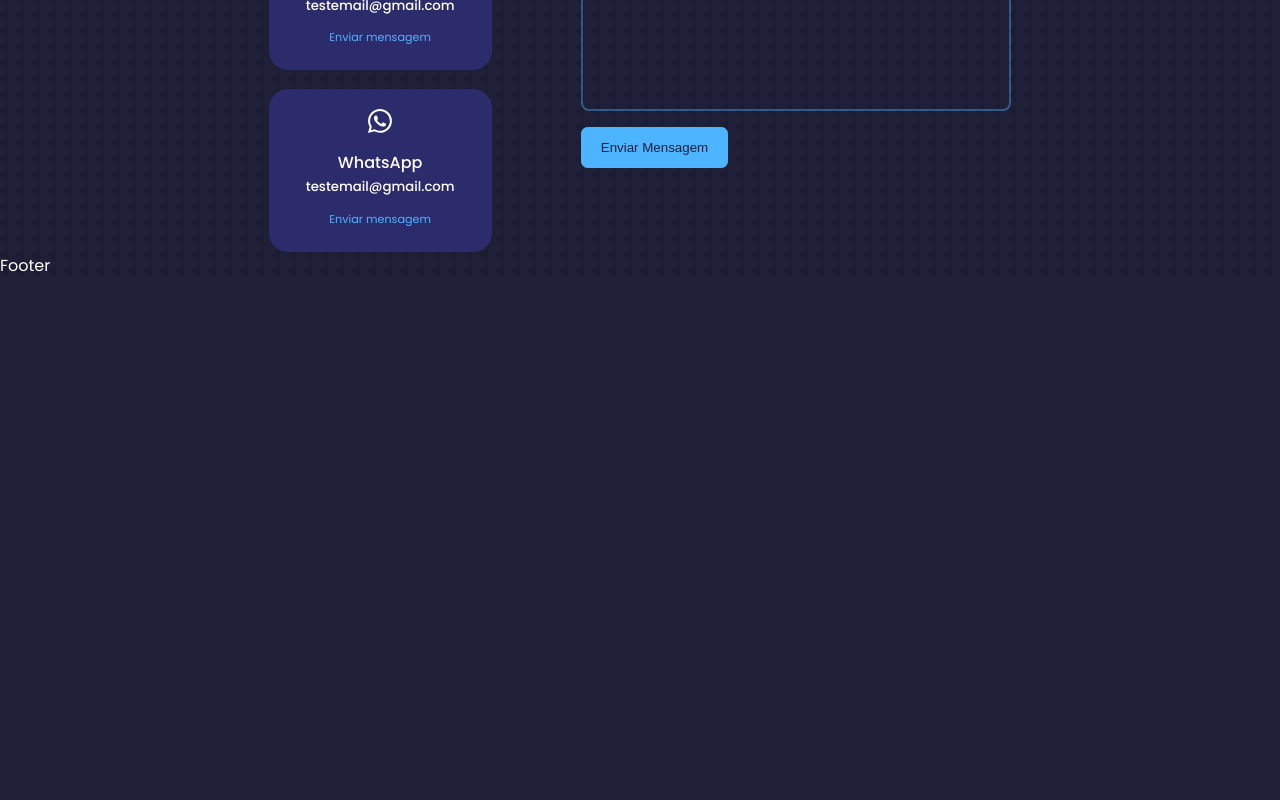
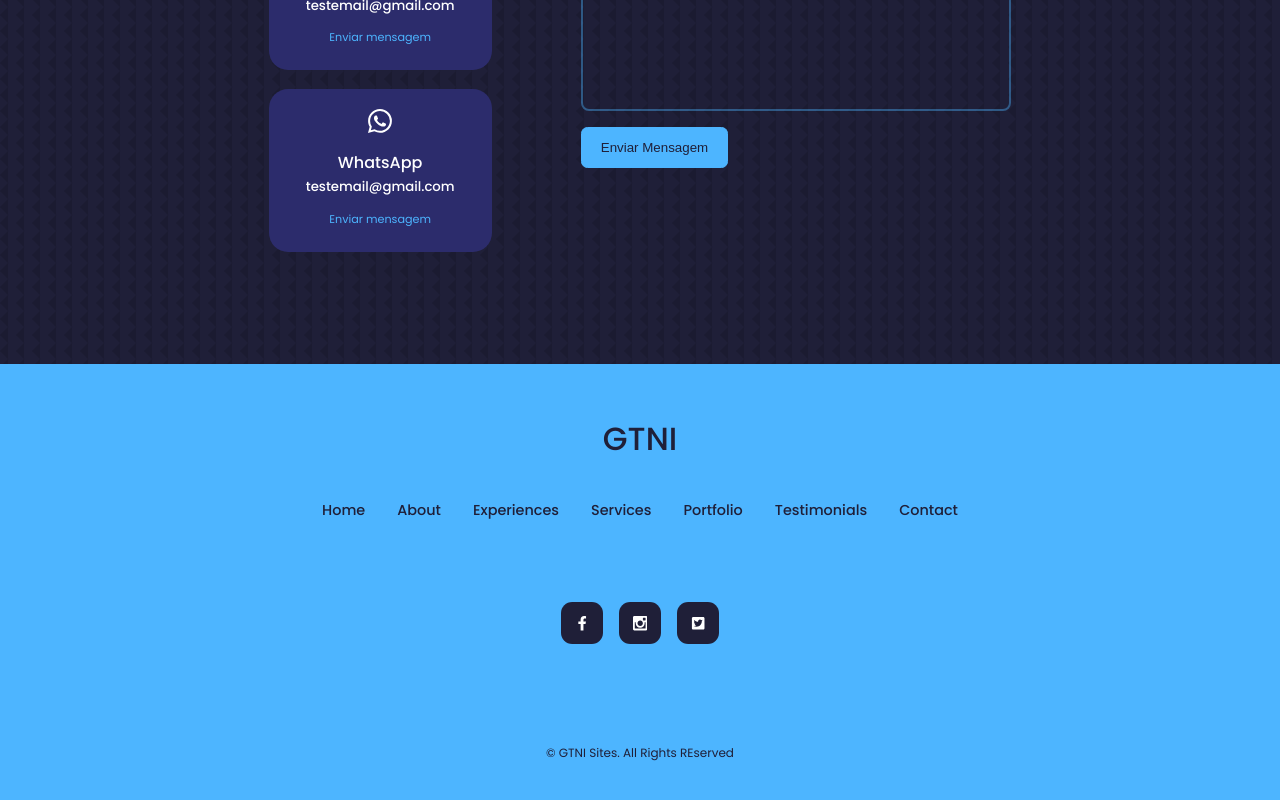
Before and after one commit to glecio/portfolio-react, a React (Create React App) app: page / in a window 1280 px wide. Shown: the part 5017-5817 px from the top of the page. Before the commit the page ends 5296 px from the top, so only its background shows below. Built offline with nearby package versions, Linux system fonts and the light colour scheme.

Commit message:
Footer Component

```diff
--- a/src/components/footer/Footer.jsx
+++ b/src/components/footer/Footer.jsx
@@ -1,9 +1,32 @@
 import React from 'react'
 import './footer.css'
+import {FaFacebookF} from 'react-icons/fa'
+import {ImInstagram} from 'react-icons/im'
+import {FaTwitterSquare} from 'react-icons/fa'
 
 const Footer = () => {
   return (
-    <div>Footer</div>
+    <footer>
+      <a href="#" className='footer__logo'>GTNI</a>
+      <ul className="permalinks">
+        <li><a href="#">Home</a></li>
+        <li><a href="#about">About</a></li>
+        <li><a href="#experiences">Experiences</a></li>
+        <li><a href="#services">Services</a></li>
+        <li><a href="#portfolio">Portfolio</a></li>
+        <li><a href="#testimonials">Testimonials</a></li>
+        <li><a href="#contact">Contact</a></li>
+      </ul>
+      <div className="footer__socials">
+        <a href="https://facebook.com"><FaFacebookF /></a>
+        <a href="https://facebook.com"><ImInstagram /></a>
+        <a href="https://facebook.com"><FaTwitterSquare /></a>
+
+      </div>
+      <div className="footer__copyright">
+        <small>&copy; GTNI Sites. All Rights REserved</small>
+      </div>
+    </footer>
   )
 }
 
--- a/src/components/footer/footer.css
+++ b/src/components/footer/footer.css
@@ -0,0 +1,71 @@
+footer {
+    background: var(--color-primary);
+    padding: 3rem 0;
+    text-align: center;
+    font-size: 0.9rem;
+    margin-top: 7rem;
+
+}
+
+footer a {
+    color: var(--color-bg);
+    font-weight: 500;
+    margin-bottom: 2rem;
+    display: inline-block;
+}
+
+.footer__logo {
+    font-size: 2rem;
+    font-weight: 500;
+    margin-bottom: 2rem ;
+    display: block;
+}
+
+.permalinks {
+    display: flex;
+    flex-wrap: wrap;
+    justify-content: center;
+    gap: 2rem;
+    margin: 0 auto 3rem;
+}
+
+.footer__socials {
+    display: flex;
+    justify-content: center;
+    gap: 1rem;
+    margin-bottom: 4rem;
+}
+
+.footer__socials a {
+    background: var(--color-bg) ;
+    color: var(--color-white);
+    padding: 0.8rem;
+    border-radius: 0.7rem;
+    display: flex;
+    border: 1px solid transparent;
+}
+
+.footer__socials a:hover {
+    background-color: transparent;
+    color: var(--color-bg);
+    border-color: var(--color-bg);
+}
+
+.footer__copyright {
+    margin-bottom: 4rem;
+    color: var(--color-bg);
+}
+
+
+
+/* ===================== MEDIA QUERIES (SMALL DEVICES) ===================== */
+@media screen and (max-width: 600px){
+    .permalinks {
+        flex-direction: column;
+        gap: 1.5rem;
+    }
+
+    .footer__socials {
+        margin-bottom: 2.5rem;
+    }
+}
```
